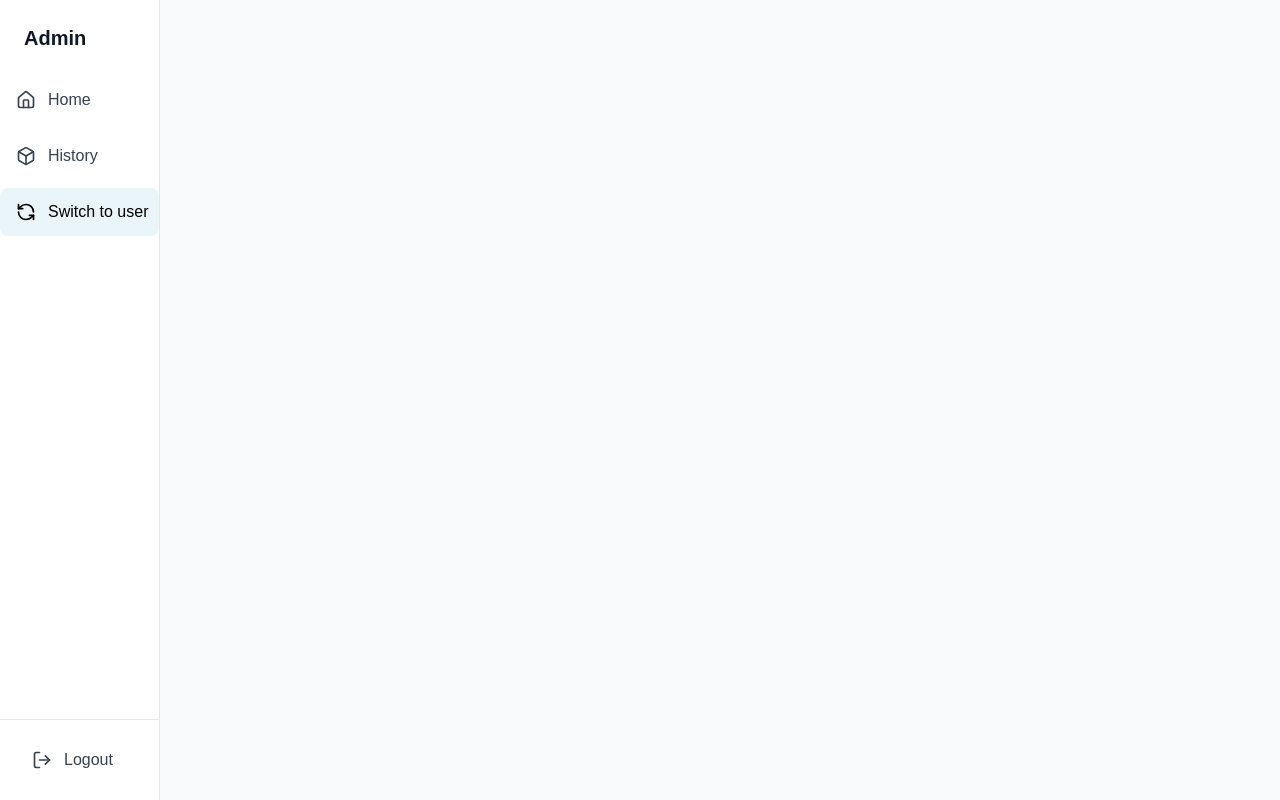
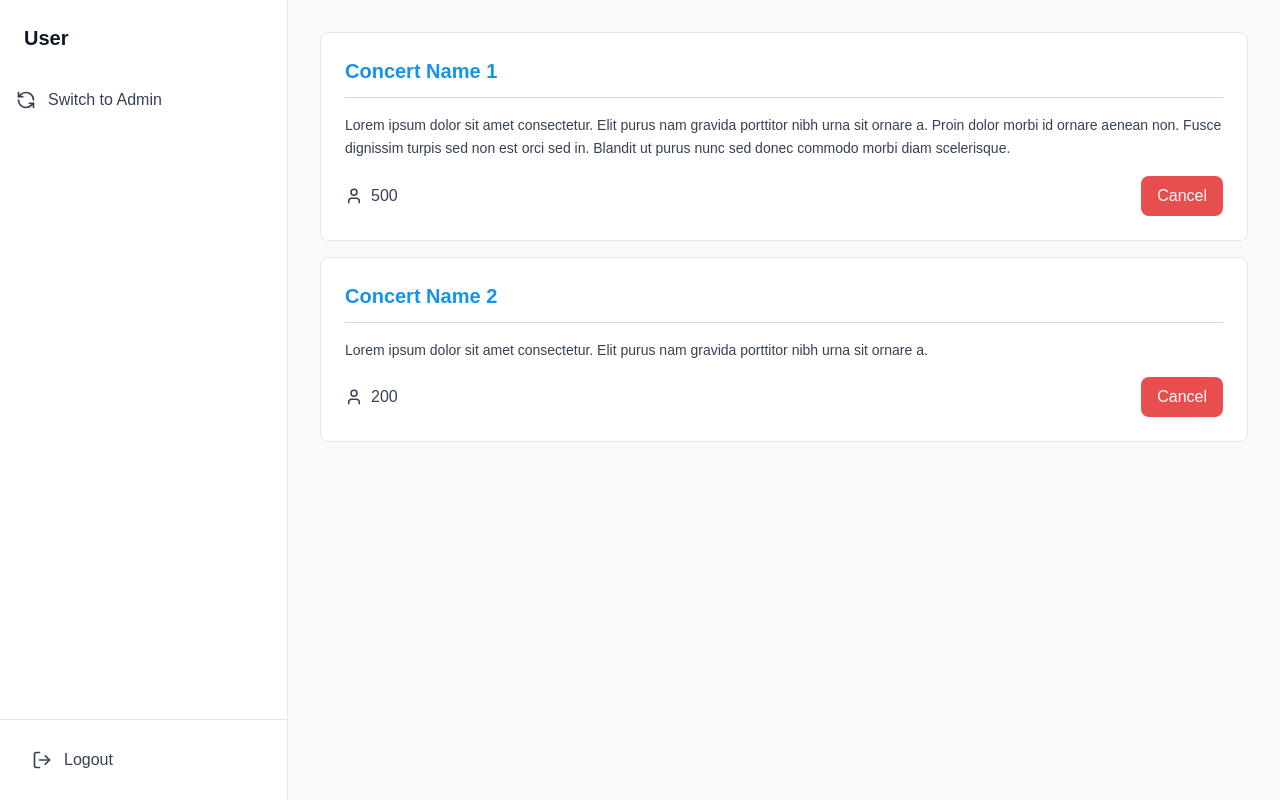
Before and after one commit to atanai/concert-app, a Next.js app in the folder frontend/: page / in a window 1280 px wide. Both pictures are taken after a click on the button "Switch to user". Built offline with nearby package versions, Linux system fonts and the light colour scheme.

Commit message:
Implement Switch to Admin/User page

```diff
--- a/frontend/app/page.tsx
+++ b/frontend/app/page.tsx
@@ -8,6 +8,7 @@ export default function Home() {
   const [activeSidebarBtn, setActiveSidebarBtn] = useState('home');
   const [sidebarOpen, setSidebarOpen] = useState(false);
   const [deleteConfirm, setDeleteConfirm] = useState(null);
+  const [isUserView, setIsUserView] = useState(false);
   const [formData, setFormData] = useState({
     name: '',
     seats: 0,
@@ -59,12 +60,14 @@ export default function Home() {
 
       {/* Sidebar */}
       <aside className={`${sidebarOpen ? 'flex' : 'hidden'
-        } md:flex flex-col w-full md:w-40 bg-white border-b md:border-b-0 md:border-r border-gray-200 fixed md:relative top-16 md:top-0 left-0 right-0 z-50 md:z-auto max-h-[calc(100vh-64px)] md:max-h-screen md:h-screen overflow-y-auto md:overflow-y-auto`}>
+        } md:flex flex-col w-full md:w-48 lg:w-60 xl:w-72 bg-white border-b md:border-b-0 md:border-r border-gray-200 fixed md:relative top-16 md:top-0 left-0 right-0 z-50 md:z-auto max-h-[calc(100vh-64px)] md:max-h-screen md:h-screen overflow-y-auto md:overflow-y-auto`}>
         <div className="p-6 hidden md:block">
-          <h1 className="text-xl font-bold text-gray-900">Admin</h1>
+          <h1 className="text-xl font-bold text-gray-900">{isUserView ? 'User' : 'Admin'}</h1>
         </div>
 
         <nav className="flex-1 px-4 md:px-0 space-y-2">
+          {!isUserView && (
+            <>
               <button
                 onClick={() => {
                   setActiveSidebarBtn('home');
@@ -83,15 +86,32 @@ export default function Home() {
                 <BoxIcon size={20} />
                 <span className="font-medium">History</span>
               </button>
+            </>
+          )}
+          {isUserView && (
+            <button
+              onClick={() => {
+                setIsUserView(false);
+                setActiveSidebarBtn('home');
+                setSidebarOpen(false);
+              }}
+              className="w-full flex items-center gap-3 px-4 py-3 rounded-lg transition text-sm md:text-base text-gray-700 hover:bg-gray-100">
+              <RefreshCcwIcon size={20} className="flex-shrink-0" />
+              <span className="font-medium">Switch to Admin</span>
+            </button>
+          )}
+          {!isUserView && (
             <button
               onClick={() => {
                 setActiveSidebarBtn('switch');
+                setIsUserView(true);
                 setSidebarOpen(false);
               }}
               className={`w-full flex items-center gap-3 px-4 py-3 rounded-lg transition text-sm md:text-base ${activeSidebarBtn === 'switch' ? 'bg-[#eaf5f9] text-black' : 'text-gray-700 hover:bg-gray-100'}`}>
               <RefreshCcwIcon size={20} className="flex-shrink-0" />
-            <span className="font-medium whitespace-nowrap">Switch to user</span>
+              <span className="font-medium">Switch to user</span>
             </button>
+          )}
         </nav>
 
         <div className="mt-auto p-4 border-t border-gray-200 px-4">
@@ -105,7 +125,29 @@ export default function Home() {
       {/* Main Content */}
       <main className="flex-1 overflow-auto w-full">
         <div className="p-4 md:p-8">
-          {activeSidebarBtn === 'home' && (
+          {isUserView && (
+            <div className="space-y-3 md:space-y-4">
+              {concerts.map((concert) => (
+                <div key={concert.id} className="bg-white border border-gray-200 rounded-lg p-4 md:p-6">
+                  <h2 className="text-lg md:text-xl font-bold text-[#1692ec] mb-3">{concert.name}</h2>
+                  <div className="border-b border-gray-300 mb-4"></div>
+                  <p className="text-gray-700 text-xs md:text-sm mb-4 leading-relaxed">{concert.description}</p>
+                  <div className="flex flex-col sm:flex-row items-start sm:items-center justify-between gap-4">
+                    <div className="flex items-center gap-2 text-gray-700">
+                      <UserIcon size={18} />
+                      <span className="text-sm md:text-base font-medium">{concert.seats}</span>
+                    </div>
+                    <button
+                      className="w-full sm:w-auto bg-[#e84e4e] hover:bg-[#d43a3a] text-white px-4 py-2 rounded-lg flex items-center justify-center gap-2 transition text-sm md:text-base">
+                      <span className="font-medium">Cancel</span>
+                    </button>
+                  </div>
+                </div>
+              ))}
+            </div>
+          )}
+
+          {!isUserView && activeSidebarBtn === 'home' && (
             <>
               {/* Stats Cards */}
               <div className="grid grid-cols-1 sm:grid-cols-2 lg:grid-cols-3 gap-4 md:gap-6 mb-8">
@@ -245,7 +287,7 @@ export default function Home() {
             </>
           )}
 
-          {activeSidebarBtn === 'history' && (
+          {!isUserView && activeSidebarBtn === 'history' && (
             <div className="bg-white border border-gray-200 rounded-lg p-4 md:p-6 overflow-x-auto">
               <table className="w-full text-sm md:text-base">
                 <thead>
```
Lines whose indentation alone changed are shown as unchanged.
